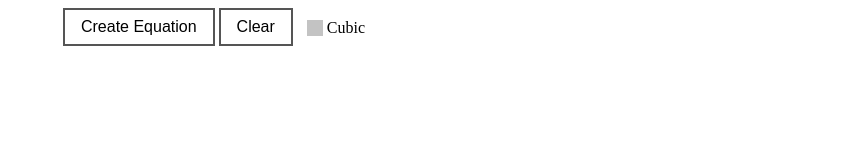
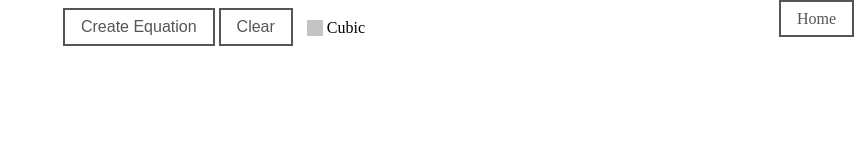
Before and after one commit to Keartland/Factorisable-Polynomial-Generator, a plain HTML site: page index.html in a window 1280 px wide. Shown: the whole page, without its empty margins (426-1280 px from the left). Drawn offline with Linux system fonts and the light colour scheme.

Commit message:
added back button

```diff
--- a/index.html
+++ b/index.html
@@ -8,7 +8,7 @@
   <title>Quadratic equation factorising practice</title>
 </head>
 <body>
-<button onclick="run()">Create Equation</button>
+<div style="position:absolute;top:0;right:0;"><a style="color: #555555;border: 2px solid #555555;padding: 8px 16px;text-decoration: none;" href="..">Home</a></div><button onclick="run()">Create Equation</button>
 <button onclick="document.getElementById('container').innerHTML = '';i=0">Clear</button>
 <input id="checkBox" class="css-checkbox" type="checkbox">
 <label class="css-label" for="checkBox">Cubic</label>
--- a/main.css
+++ b/main.css
@@ -1,7 +1,7 @@
 
 button {
     background-color: white;
-    color: black;
+    color: #555555;
     border: 2px solid #555555;
     padding: 8px 16px;
     text-decoration: none;
```
